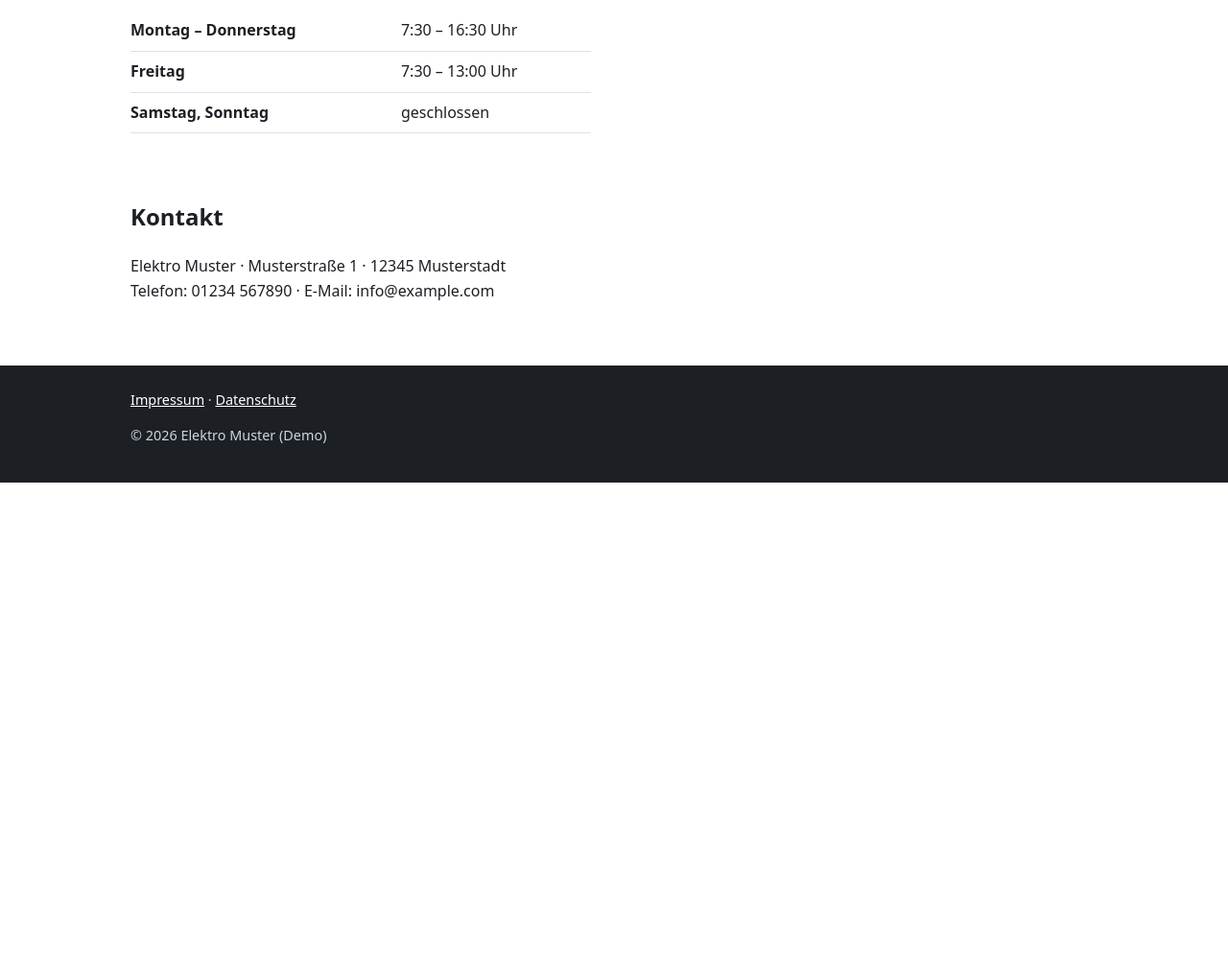
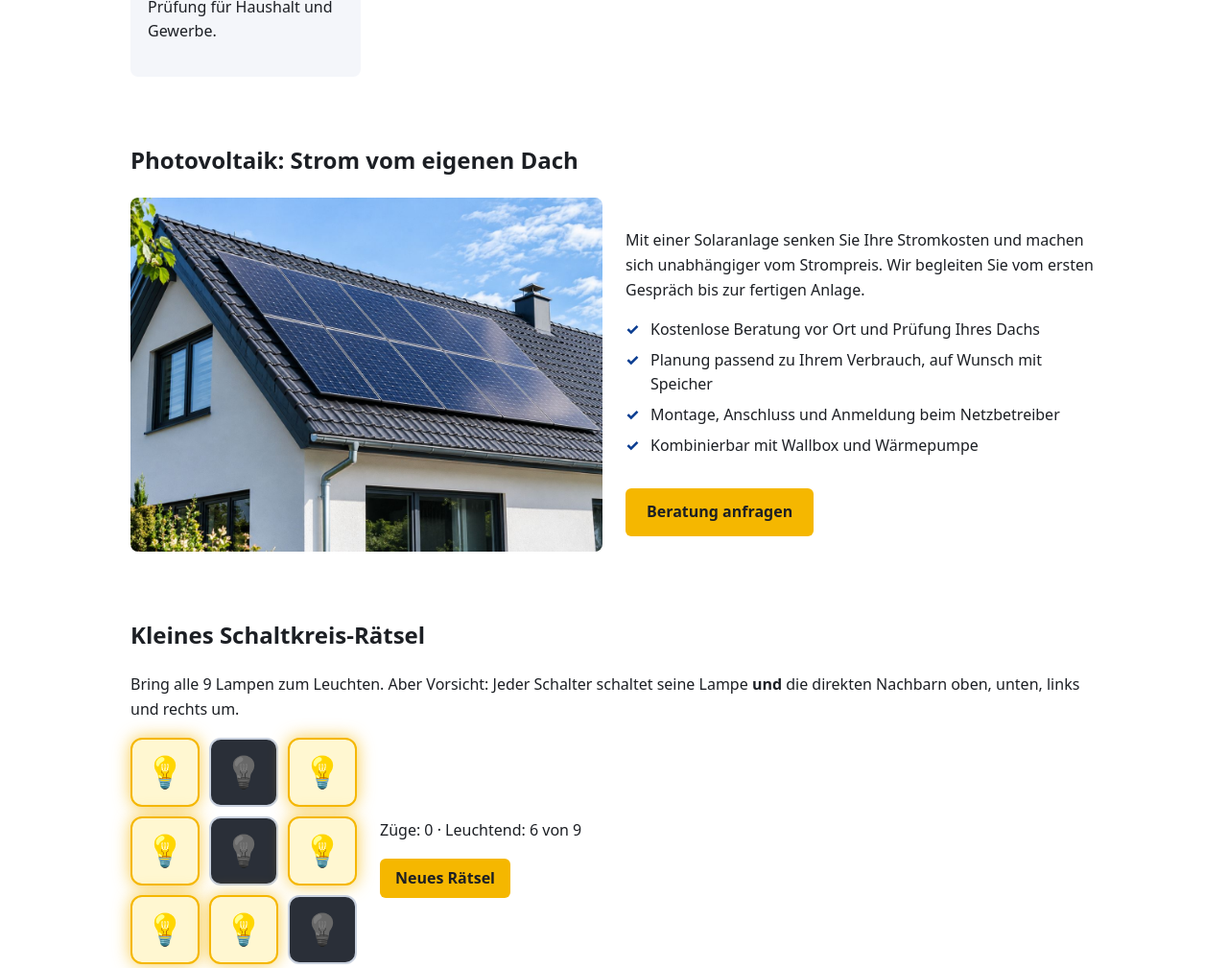
Before and after one commit to AlexSinnerCO/test-webseite, a plain HTML site: page docs/index.html in a window 1280 px wide. Shown: the part 892-1901 px from the top of the page at 96% size. Before the commit the page ends 1395 px from the top, so only its background shows below. Drawn offline with Linux system fonts and the light colour scheme.

Commit message:
E-Mail ändern, Photovoltaik-Bereich mit Bild, Schaltkreis-Rätsel
Co-Authored-By: Claude Opus 5.5 <noreply@anthropic.com>
Claude-Session: https://claude.ai/code/session_019ixRCL2tKvDx2dbwPkHRUi

```diff
--- a/docs/index.html
+++ b/docs/index.html
@@ -15,6 +15,8 @@
       <a class="logo" href="#">Elektro<span>Muster</span></a>
       <nav>
         <a href="#leistungen">Leistungen</a>
+        <a href="#photovoltaik">Photovoltaik</a>
+        <a href="#spiel">Spiel</a>
         <a href="#zeiten">Öffnungszeiten</a>
         <a href="#kontakt">Kontakt</a>
       </nav>
@@ -36,7 +38,38 @@
         <article><h3>Elektroinstallation</h3><p>Neubau und Altbau, vom Zählerschrank bis zur Steckdose.</p></article>
         <article><h3>Smart Home</h3><p>Licht, Heizung und Rollläden bequem per App steuern.</p></article>
         <article><h3>E-Mobilität</h3><p>Wallbox-Installation inklusive Anmeldung beim Netzbetreiber.</p></article>
+        <article><h3>Photovoltaik</h3><p>Solaranlage und Speicher: Planung, Montage und Anschluss.</p></article>
         <article><h3>Prüfung</h3><p>E-Check und DGUV-V3-Prüfung für Haushalt und Gewerbe.</p></article>
+      </div>
+    </section>
+
+    <section id="photovoltaik" class="wrap">
+      <h2>Photovoltaik: Strom vom eigenen Dach</h2>
+      <div class="pv">
+        <img src="img/photovoltaik.jpg" width="1200" height="900" loading="lazy"
+             alt="Einfamilienhaus mit dunklem Ziegeldach und großer Photovoltaikanlage bei blauem Himmel">
+        <div>
+          <p>Mit einer Solaranlage senken Sie Ihre Stromkosten und machen sich unabhängiger vom Strompreis. Wir begleiten Sie vom ersten Gespräch bis zur fertigen Anlage.</p>
+          <ul class="haken">
+            <li>Kostenlose Beratung vor Ort und Prüfung Ihres Dachs</li>
+            <li>Planung passend zu Ihrem Verbrauch, auf Wunsch mit Speicher</li>
+            <li>Montage, Anschluss und Anmeldung beim Netzbetreiber</li>
+            <li>Kombinierbar mit Wallbox und Wärmepumpe</li>
+          </ul>
+          <a class="knopf" href="#kontakt">Beratung anfragen</a>
+        </div>
+      </div>
+    </section>
+
+    <section id="spiel" class="wrap">
+      <h2>Kleines Schaltkreis-Rätsel</h2>
+      <p>Bring alle 9 Lampen zum Leuchten. Aber Vorsicht: Jeder Schalter schaltet seine Lampe <strong>und</strong> die direkten Nachbarn oben, unten, links und rechts um.</p>
+      <div class="spiel">
+        <div id="feld" class="feld" role="grid" aria-label="Lampenfeld 3 mal 3"></div>
+        <div class="spiel-info">
+          <p id="status" aria-live="polite">Züge: 0</p>
+          <button type="button" id="neu" class="knopf knopf-klein">Neues Rätsel</button>
+        </div>
       </div>
     </section>
 
@@ -52,7 +85,7 @@
     <section id="kontakt" class="wrap">
       <h2>Kontakt</h2>
       <p>Elektro Muster · Musterstraße 1 · 12345 Musterstadt<br>
-      Telefon: 01234 567890 · E-Mail: info@example.com</p>
+      Telefon: 01234 567890 · E-Mail: <a href="mailto:info@elektroasme.com">info@elektroasme.com</a></p>
     </section>
   </main>
 
@@ -62,5 +95,6 @@
       <p>© 2026 Elektro Muster (Demo)</p>
     </div>
   </footer>
+  <script src="spiel.js" defer></script>
 </body>
 </html>
--- /dev/null
+++ b/docs/spiel.js
@@ -0,0 +1,58 @@
+// Schaltkreis-Rätsel: Jeder Klick schaltet die Lampe und ihre direkten Nachbarn um.
+(function () {
+  var N = 3;
+  var feld = document.getElementById('feld');
+  var status = document.getElementById('status');
+  var neu = document.getElementById('neu');
+  if (!feld) return;
+  var an = [];
+  var zuege = 0;
+  var knoepfe = [];
+
+  function umschalten(i) {
+    var r = Math.floor(i / N), c = i % N;
+    [[r, c], [r - 1, c], [r + 1, c], [r, c - 1], [r, c + 1]].forEach(function (p) {
+      if (p[0] >= 0 && p[0] < N && p[1] >= 0 && p[1] < N) {
+        var k = p[0] * N + p[1];
+        an[k] = !an[k];
+      }
+    });
+  }
+
+  function zeichnen() {
+    var alle = an.every(Boolean);
+    knoepfe.forEach(function (b, i) {
+      b.classList.toggle('an', an[i]);
+      b.setAttribute('aria-pressed', an[i] ? 'true' : 'false');
+      b.setAttribute('aria-label', 'Lampe ' + (i + 1) + (an[i] ? ' an' : ' aus'));
+      b.disabled = alle;
+    });
+    status.textContent = alle
+      ? 'Geschafft in ' + zuege + ' Zügen! Alle Lampen leuchten.'
+      : 'Züge: ' + zuege + ' · Leuchtend: ' + an.filter(Boolean).length + ' von ' + N * N;
+  }
+
+  function starten() {
+    // Vom fertigen Zustand rückwärts mischen, damit jedes Rätsel lösbar ist.
+    do {
+      an = new Array(N * N).fill(true);
+      for (var j = 0; j < 6; j++) umschalten(Math.floor(Math.random() * N * N));
+    } while (an.every(Boolean));
+    zuege = 0;
+    zeichnen();
+  }
+
+  for (var i = 0; i < N * N; i++) {
+    var b = document.createElement('button');
+    b.type = 'button';
+    b.className = 'lampe';
+    b.innerHTML = '<span aria-hidden="true">💡</span>';
+    (function (idx) {
+      b.addEventListener('click', function () { umschalten(idx); zuege++; zeichnen(); });
+    })(i);
+    feld.appendChild(b);
+    knoepfe.push(b);
+  }
+  neu.addEventListener('click', starten);
+  starten();
+})();
--- a/docs/style.css
+++ b/docs/style.css
@@ -31,3 +31,18 @@ section.wrap { padding-top: 48px; }
 .zeiten th, .zeiten td { text-align: left; padding: 8px 0; border-bottom: 1px solid #dde2ea; }
 .fuss { margin-top: 64px; background: var(--text); color: #cfd5df; padding: 24px 0; font-size: .9rem; }
 .fuss a { color: #fff; }
+.pv { display: grid; grid-template-columns: 1fr 1fr; gap: 24px; align-items: center; }
+.pv img { width: 100%; height: auto; border-radius: 8px; display: block; }
+.haken { padding-left: 0; list-style: none; }
+.haken li { padding-left: 26px; position: relative; margin-bottom: 6px; }
+.haken li::before { content: "✓"; position: absolute; left: 0; color: var(--blau); font-weight: 800; }
+@media (max-width: 720px) { .pv { grid-template-columns: 1fr; } }
+.spiel { display: flex; flex-wrap: wrap; gap: 24px; align-items: center; }
+.feld { display: grid; grid-template-columns: repeat(3, 72px); gap: 10px; }
+.lampe { width: 72px; height: 72px; border-radius: 12px; border: 2px solid #c9d1de; background: #2a2f38; cursor: pointer; font-size: 2rem; transition: background .15s, box-shadow .15s; }
+.lampe span { filter: grayscale(1) brightness(.5); transition: filter .15s; }
+.lampe.an { background: #fff7d1; border-color: var(--gelb); box-shadow: 0 0 18px rgba(245, 183, 0, .7); }
+.lampe.an span { filter: none; }
+.lampe:focus-visible, .knopf:focus-visible { outline: 3px solid var(--blau); outline-offset: 2px; }
+.lampe:disabled { cursor: default; opacity: 1; color: inherit; }
+.knopf-klein { margin-top: 0; padding: 8px 16px; border: 0; cursor: pointer; font: inherit; font-weight: 700; }
```
Also changed, not shown: docs/img/photovoltaik.jpg (added).
